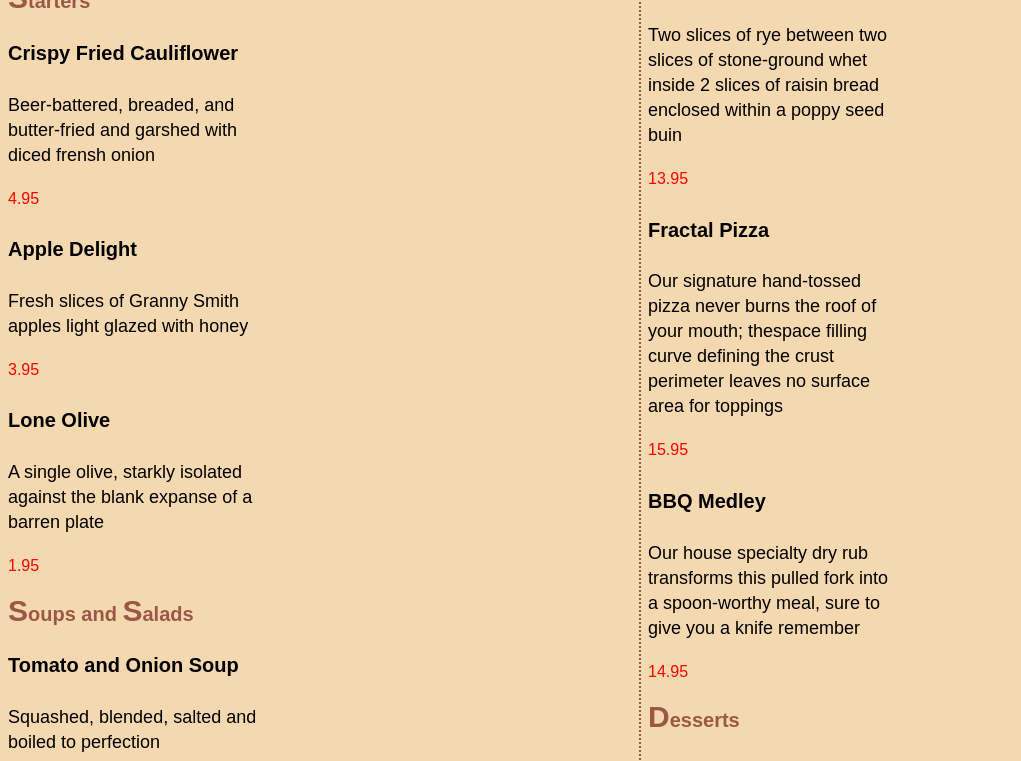
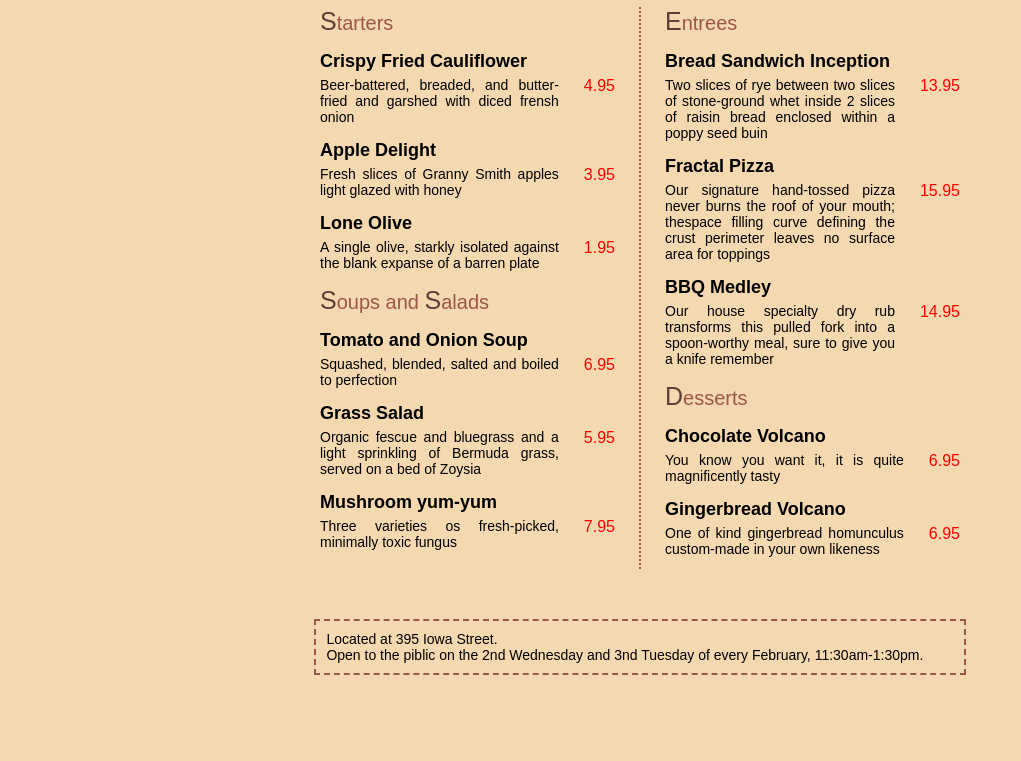
Before and after one commit to helderamora/Fundamentos_JavaScript-Curso, a plain HTML site: page atividade-015.html in a window 1280 px wide. Shown: the part 137-898 px from the top of the page, without its empty margins (0-1021 px from the left). After the commit the page ends 822 px from the top, so only its background shows below. Drawn offline with Linux system fonts and the light colour scheme; a web font is replaced by a local one.

Commit message:
Atividade finalizada com 90%

```diff
--- a/atividade-015.css
+++ b/atividade-015.css
@@ -1,51 +1,57 @@
+@charset "UTF-8";
+
 * {
+    font-family: Arial, Helvetica, sans-serif;
+    margin: 0;
     padding: 0;
-    background-color: #F4D8B0;
-    font-family: Arial, Helvetica, sans-serif;
 }
 
+body {
+    background-color: #F4D8B0;
+}
+
+main {
+    width: 50vw;
+    columns: 2;
+    column-gap: 50px;
+    column-width: 100px;
+    column-rule: 2px #9b5846;
+    column-rule-style: dotted;
+    margin: auto;
+    text-align: justify;
+}
 
 h1 {
     font-family: 'Supermercado One', cursive;
     color: #5C3F37;
-    font-size: 48px;
-    display: flex;
-    justify-content: center;
+    font-size: 3rem;
+    text-align: start;
+    column-span: all;
+    margin-bottom: 2rem;
 }
 
 h3 {
     font-size: 20px;
+    margin-bottom: 10px;
+    font-weight: 500;
 }
 
 h4 {
-    font-size: 20px;
+    font-size: 18px;
+    margin-top: 15px;
 }
 
 p {
-    max-width: 40%;
-    font-size: 18px;
+    font-size: 14px;
     font-weight: 500;
-}
-
-#conteiner {
-    column-count: 2;
-    column-span: all;
-    column-rule: 2px #9b5846;
-    column-rule-style: dotted;
-    /* column-gap: 30em; */
-    line-height: 25px;
-    /* max-width: 100%; */
-    box-sizing: border-box;
-
 }
 
 .test {
     display: flex;
-}
+    justify-content: space-between;
+    margin-top: 5px;
+    margin-bottom: 15px;
 
-
-.test2 {
-    /* margin-top: 18px; */
 }
 
 #title-h3 {
@@ -53,14 +59,21 @@ p {
 }
 
 #title-h3 .first-letter {
-    font-size: 30px;
+    font-size: 25px;
+    color: #5C3F37;
 }
 
 
 .price {
     color: red;
+    margin-left: 25px;
 }
 
 .box-footer {
-    border: 1.65px #9b5846 dashed;
+    border: 2px #9b5846 dashed;
+    margin: auto;
+    margin-top: 50px;
+    margin-bottom: 10px;
+    padding: 10px;
+    width: 49vw;
 }
--- a/atividade-015.html
+++ b/atividade-015.html
@@ -16,136 +16,119 @@
         href="https://fonts.googleapis.com/css2?family=Roboto+Mono:ital,wght@0,300;0,500;0,700;1,300;1,500&display=swap"
         rel="stylesheet">
     <link rel="stylesheet" href="atividade-015.css">
+    <link rel="stylesheet" href="atividade-mq-015.css">
 </head>
 
 <body>
 
-    <!-- <header>
-        <div id="head-title">
-        </div>
-    </header> -->
     <main>
-        <div id="conteiner">
+
         <h1>
             Rossum's Universal Restaurant
         </h1>
 
         <h3 id="title-h3"><span class="first-letter">S</span>tarters</h3>
 
-            <!-- <div class="test2"> -->
         <h4>Crispy Fried Cauliflower</h4>
+        <div class="test">
             <p>Beer-battered, breaded, and butter-fried and garshed with diced frensh onion
             </p>
-            <!-- <div class="test"> -->
             <span class="price">4.95
             </span>
-            <!-- </div> -->
-            <!-- </div> -->
+        </div>
 
-            <!-- <div class="test2"> -->
         <h4>Apple Delight</h4>
-            <!-- <div class="test"> -->
+
+        <div class="test">
             <p>Fresh slices of Granny Smith apples light glazed with honey</p>
 
             <span class="price">3.95</span>
-            <!-- </div> -->
-            <!-- </div> -->
+        </div>
 
-            <!-- <div class="test2"> -->
         <h4>Lone Olive</h4>
-            <!-- <div class="test"> -->
+
+        <div class="test">
             <p>A single olive, starkly isolated against the blank expanse of a barren plate</p>
 
             <span class="price">1.95</span>
-            <!-- </div> -->
-            <!-- </div> -->
+        </div>
+
 
         <h3 id="title-h3"><span class="first-letter">S</span>oups and <span class="first-letter">S</span>alads</h3>
-            <!-- <div class="test2"> -->
+
         <h4>Tomato and Onion Soup</h4>
-            <!-- <div class="test"> -->
+
+        <div class="test">
             <p>Squashed, blended, salted and boiled to perfection</p>
 
             <span class="price">6.95</span>
-            <!-- </div> -->
-            <!-- </div> -->
+        </div>
 
+        <h4>Grass Salad</h4>
 
-            <!-- <div class="test2"> -->
-            <h4>Grass Salad</h4>
-            <!-- <div class="test"> -->
+        <div class="test">
             <p>Organic fescue and bluegrass and a light sprinkling of Bermuda grass, served on a bed of Zoysia
             </p>
 
             <span class="price">5.95</span>
-            <!-- </div> -->
-            <!-- </div> -->
+        </div>
 
-            <!-- <div class="test2"> -->
         <h4>Mushroom yum-yum</h4>
-            <!-- <div class="test"> -->
+
+        <div class="test">
             <p>Three varieties os fresh-picked, minimally toxic fungus</p>
 
             <span class="price">7.95</span>
-            <!-- </div> -->
-
-            <!-- </div> -->
-
+        </div>
 
         <h3 id="title-h3"><span class="first-letter">E</span>ntrees</h3>
 
-            <!-- <div class="test2"> -->
         <h4>Bread Sandwich Inception</h4>
-            <!-- <div class="test"> -->
+
+        <div class="test">
             <p>Two slices of rye between two slices of stone-ground whet inside 2 slices of raisin bread
                 enclosed
                 within a poppy seed buin</p>
 
             <span class="price">13.95</span>
-            <!-- </div> -->
-            <!-- </div> -->
+        </div>
 
-            <!-- <div class="test2"> -->
         <h4>Fractal Pizza</h4>
-            <!-- <div class="test"> -->
+
+        <div class="test">
             <p>Our signature hand-tossed pizza never burns the roof of your mouth; thespace filling curve
                 defining
                 the crust perimeter leaves no surface area for toppings</p>
 
             <span class="price">15.95</span>
-            <!-- </div> -->
-            <!-- </div> -->
+        </div>
 
-            <!-- <div class="test2"> -->
         <h4>BBQ Medley</h4>
-            <!-- <div class="test"> -->
+
+        <div class="test">
             <p>Our house specialty dry rub transforms this pulled fork into a spoon-worthy meal, sure to
                 give you a knife remember</p>
 
             <span class="price">14.95</span>
-            <!-- </div> -->
-            <!-- </div> -->
+        </div>
 
         <h3 id="title-h3"><span class="first-letter">D</span>esserts</h3>
 
-            <!-- <div class="test2"> -->
         <h4>Chocolate Volcano</h4>
-            <!-- <div class="test"> -->
+
+        <div class="test">
             <p>You know you want it, it is quite magnificently tasty</p>
 
             <span class="price">6.95</span>
-            <!-- </div> -->
-            <!-- </div> -->
+        </div>
 
-            <!-- <div class="test2"> -->
         <h4>Gingerbread Volcano</h4>
+
         <div class="test">
             <p>One of kind gingerbread homunculus custom-made in your own likeness</p>
             <span class="price">6.95</span>
-                <!-- </div> -->
-                <!-- </div> -->
+        </div>
 
-            </div>
     </main>
     <footer>
         <div class="box-footer">
--- /dev/null
+++ b/atividade-mq-015.css
@@ -0,0 +1,20 @@
+@charset "UTF-8";
+
+@media screen and (max-width: 768px) {
+
+    h1 {
+        /* display: flex; */
+        font-size: 34px;
+    }
+
+    main {
+        display: block;
+        columns: auto;
+        width: 90vw;
+    }
+
+    .box-footer {
+        width: 89vw;
+    }
+
+}
```
Lines whose indentation alone changed are shown as unchanged.
